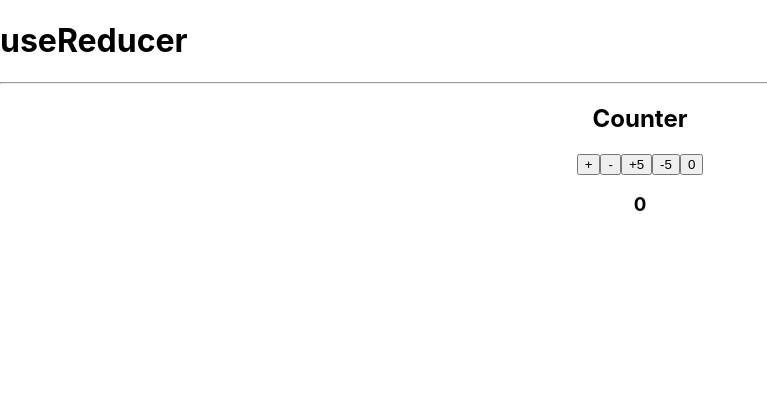
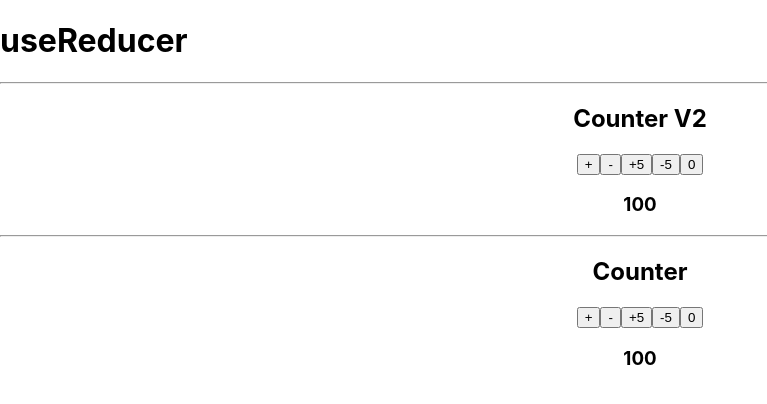
Before and after one commit to JuanSebastianGB/react-reduce, a React (Create React App) app: page / in a window 1280 px wide. Shown: the top 404 px of the page, without its empty margins (0-767 px from the left). Built offline with nearby package versions, Linux system fonts and the light colour scheme.

Commit message:
Using recommended dir project structure

```diff
--- a/src/App.js
+++ b/src/App.js
@@ -1,10 +1,13 @@
 import './App.css';
 import Counter from './components/counter/Counter';
+import CounterV2 from './components/counter/CounterV2';
 
 function App() {
   return (
     <div>
       <h1>useReducer</h1>
+      <hr />
+      <CounterV2 />
       <hr />
       <Counter />
     </div>
--- /dev/null
+++ b/src/actions/counterActions.js
@@ -0,0 +1,8 @@
+/* A constant that contains the action types. */
+export const TYPES = {
+  INCREMENT: 'INCREMENT',
+  INCREMENT_5: 'INCREMENT_5',
+  DECREMENT: 'DECREMENT',
+  DECREMENT_5: 'DECREMENT_5',
+  ZERO: 'ZERO',
+};
--- a/src/components/counter/Counter.js
+++ b/src/components/counter/Counter.js
@@ -1,4 +1,8 @@
 import { useReducer } from 'react';
+
+const init = initialState => {
+  return { count: initialState.count + 100 };
+};
 
 /* A constant that contains the action types. */
 const TYPES = {
@@ -35,7 +39,7 @@ const reducer = (state, action) => {
 const initialState = { count: 0 };
 
 const Counter = () => {
-  const [state, dispatch] = useReducer(reducer, initialState);
+  const [state, dispatch] = useReducer(reducer, initialState, init);
 
   const add = () => dispatch({ type: TYPES.INCREMENT });
   const substract = () => dispatch({ type: TYPES.DECREMENT });
--- /dev/null
+++ b/src/components/counter/CounterV2.js
@@ -0,0 +1,37 @@
+import { useReducer } from 'react';
+import {
+  counterReducer,
+  counterInitialState,
+  counterInit,
+} from '../../reducers/counterReducer';
+import { TYPES } from '../../actions/counterActions';
+
+const CounterV2 = () => {
+  const [state, dispatch] = useReducer(
+    counterReducer,
+    counterInitialState,
+    counterInit
+  );
+
+  const add = () => dispatch({ type: TYPES.INCREMENT });
+  const substract = () => dispatch({ type: TYPES.DECREMENT });
+  const add5 = () => dispatch({ type: TYPES.INCREMENT_5, payload: 5 });
+  const substract5 = () => dispatch({ type: TYPES.DECREMENT_5, payload: 5 });
+  const reset = () => dispatch({ type: TYPES.ZERO });
+
+  return (
+    <div style={{ textAlign: 'center' }}>
+      <h2>Counter V2</h2>
+      <nav>
+        <button onClick={add}>+</button>
+        <button onClick={substract}>-</button>
+        <button onClick={add5}>+5</button>
+        <button onClick={substract5}>-5</button>
+        <button onClick={reset}>0</button>
+      </nav>
+      <h3>{state.count}</h3>
+    </div>
+  );
+};
+
+export default CounterV2;
--- /dev/null
+++ b/src/reducers/counterReducer.js
@@ -0,0 +1,35 @@
+import { TYPES } from '../actions/counterActions';
+
+/* Setting the initial state of the counter. */
+export const counterInitialState = { count: 0 };
+/**
+ * It takes an initial state and returns a new state with the count incremented by 100.
+ * @returns An object with a count property that is equal to the initialState.count + 100.
+ */
+export const counterInit = initialState => {
+  return { count: initialState.count + 100 };
+};
+/**
+ * It returns a new state object based on the action type
+ * @param state - The current state of the store.
+ * @param action - An object that contains the action type and any other
+ * data that the reducer needs to
+ * update the state.
+ * @returns The state is being returned.
+ */
+export const counterReducer = (state, action) => {
+  switch (action.type) {
+    case TYPES.INCREMENT:
+      return { count: state.count + 1 };
+    case TYPES.DECREMENT:
+      return { count: state.count - 1 };
+    case TYPES.INCREMENT_5:
+      return { count: state.count + action.payload };
+    case TYPES.DECREMENT_5:
+      return { count: state.count - action.payload };
+    case TYPES.ZERO:
+      return counterInitialState;
+    default:
+      return state;
+  }
+};
```
